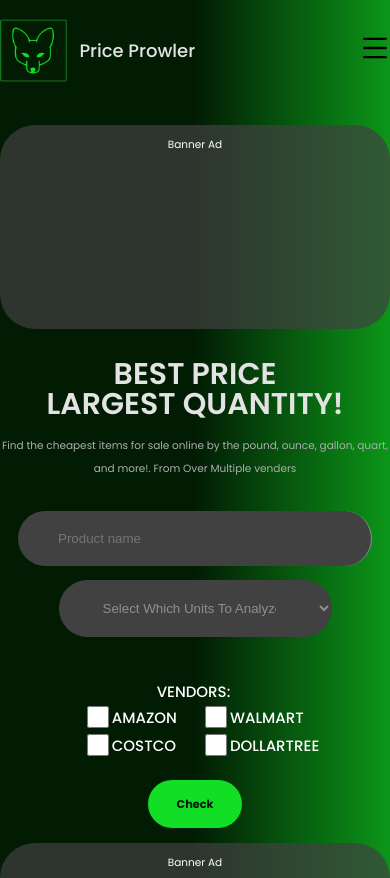
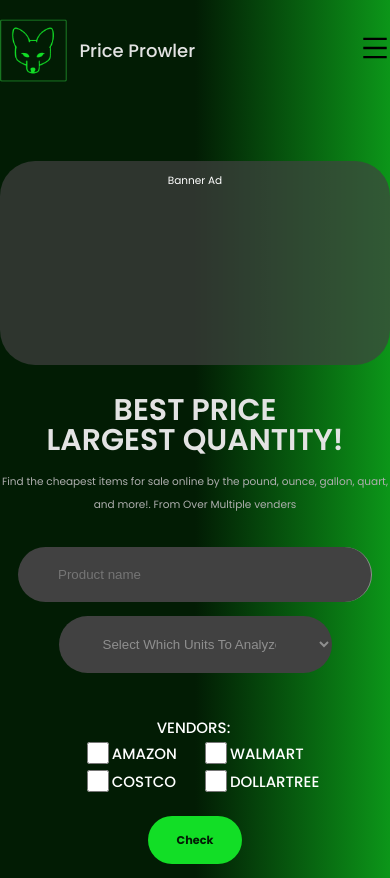
Before and after one commit to ahsaankhatri/Price-Prowler, a React (Vite) app: page / in a window 390 px wide. Shown: the top 878 px of the page. Built offline with nearby package versions, Linux system fonts and the light colour scheme.

Commit message:
Update Header.css

```diff
--- a/src/components/Header/Header.css
+++ b/src/components/Header/Header.css
@@ -86,7 +86,7 @@
     body header#masthead .mobile-menu .mm-panel ul li .chevron-child { position: absolute; right: 0; top: 0; bottom: 0; height: 2em; display: flex; align-items: center; justify-content: center; padding: 0 0.9em; border-left: 1px solid #c60000; font-size: 1.5em; }
     body header#masthead .mobile-menu .mm-panel ul li .chevron-child i { transform: rotate(-90deg); }
     body header#masthead .mobile-menu .mm-panel ul li.open-sub > .chevron-child i { transform: rotate(-180deg); }
-    body #page .main-section .banner-ad{height: 15em;}
+    body #page .main-section .banner-ad{height: 15em; margin-top:3em;}
     body #page .main-section .main-form h1{font-size: 2.5em; margin: 1em 0 0.5em 0;}
     body #page .main-section .main-form p{line-height: 2.2;}
     body #page .main-section .main-form .my-form form{flex-direction: column;}
```
